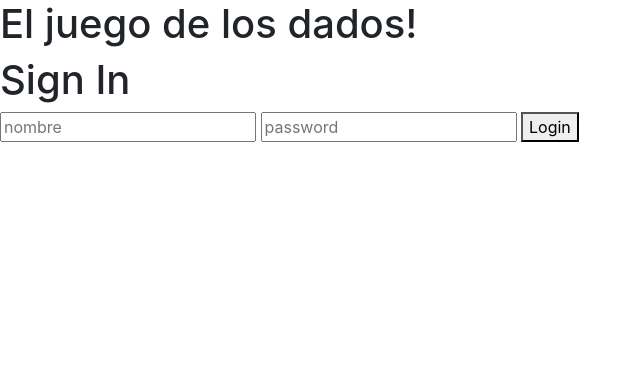
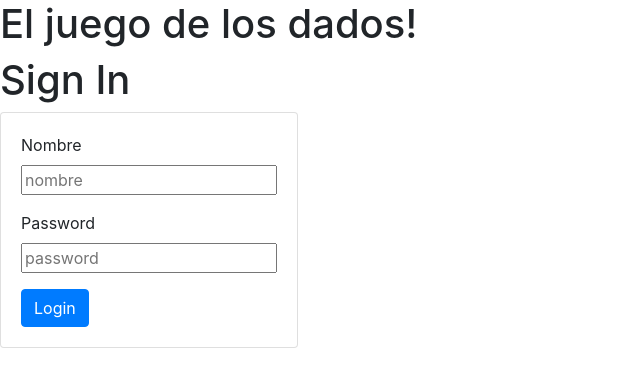
Before and after one commit to IdenTiclla/PracticandoGit, a Flask app: page /login in a window 1280 px wide. Shown: the top 387 px of the page, without its empty margins (0-642 px from the left). Run offline with Flask 2, Linux system fonts and the light colour scheme; some libraries are stand-ins or nearby versions.

Commit message:
se modifico el formulario para aplicar estilos de bootstrap

```diff
--- a/templates/login.html
+++ b/templates/login.html
@@ -5,11 +5,29 @@
 {% block content %}
 <h1>Sign In</h1>
 
+<div class="row">
+    <div class="col-md-3">
+        <div class="card card-body">
+            <form action="/login" method="POST">
+                <div class="form-group">
+                    <label>Nombre</label>
+                    <input type="text" name="nombre" placeholder="nombre">
+                </div>
+                <div class="form-group">
+                    <label>Password</label>
+                    <input type="password" name="password" placeholder="password">
+                </div>
+                <div class="form-group">
 
-<form action="/login" method="POST">
-    <input type="text" name="nombre" placeholder="nombre">
-    <input type="password" name="password" placeholder="password">
-    <button type="submit"> Login </button>
-</form>
+                </div>
+                <button type="submit" class="btn btn-primary"> Login </button>
+
+            </form>
+        </div>
+    </div>
+
+</div>
+
+
 
 {% endblock %}
```
